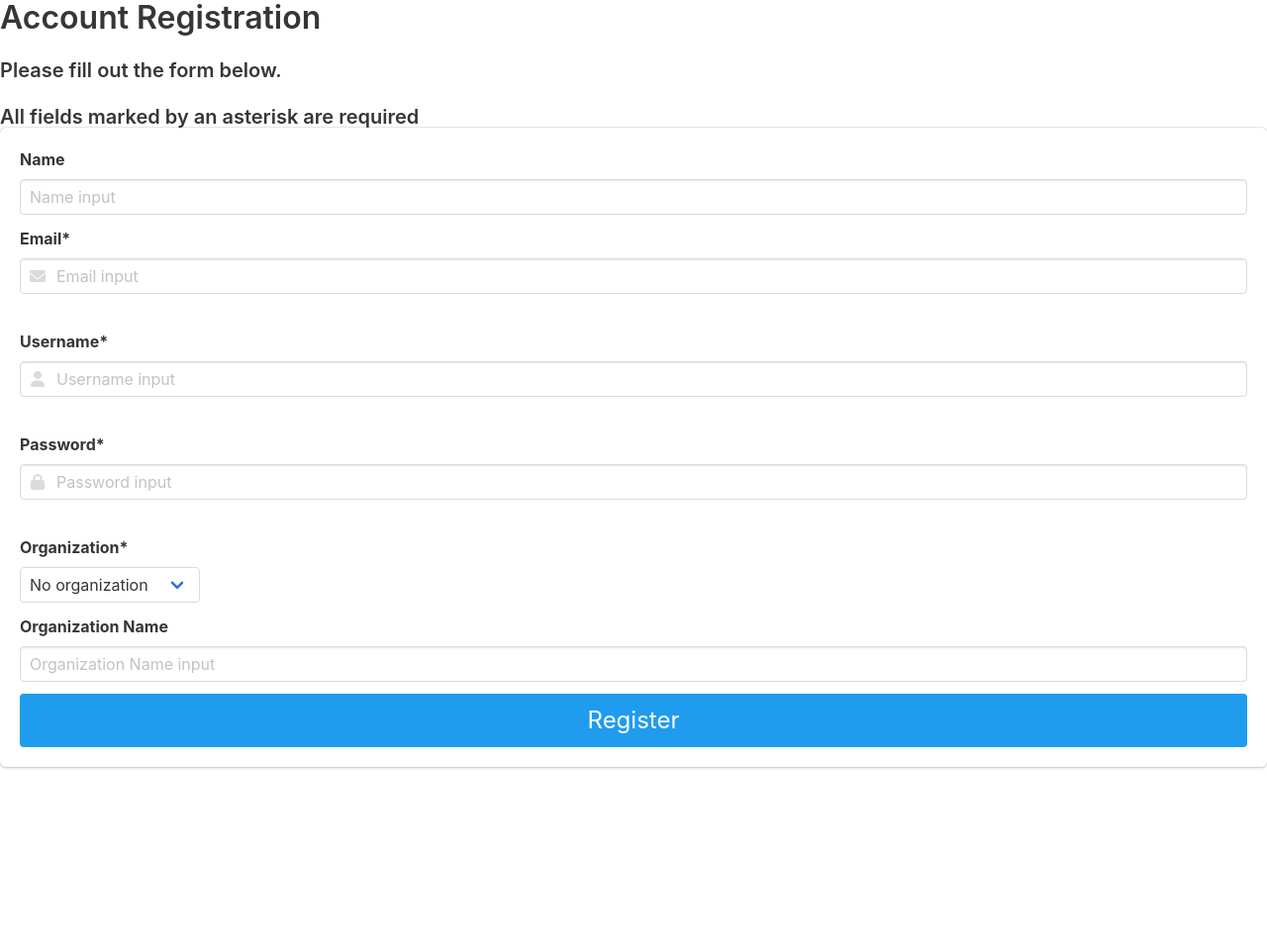
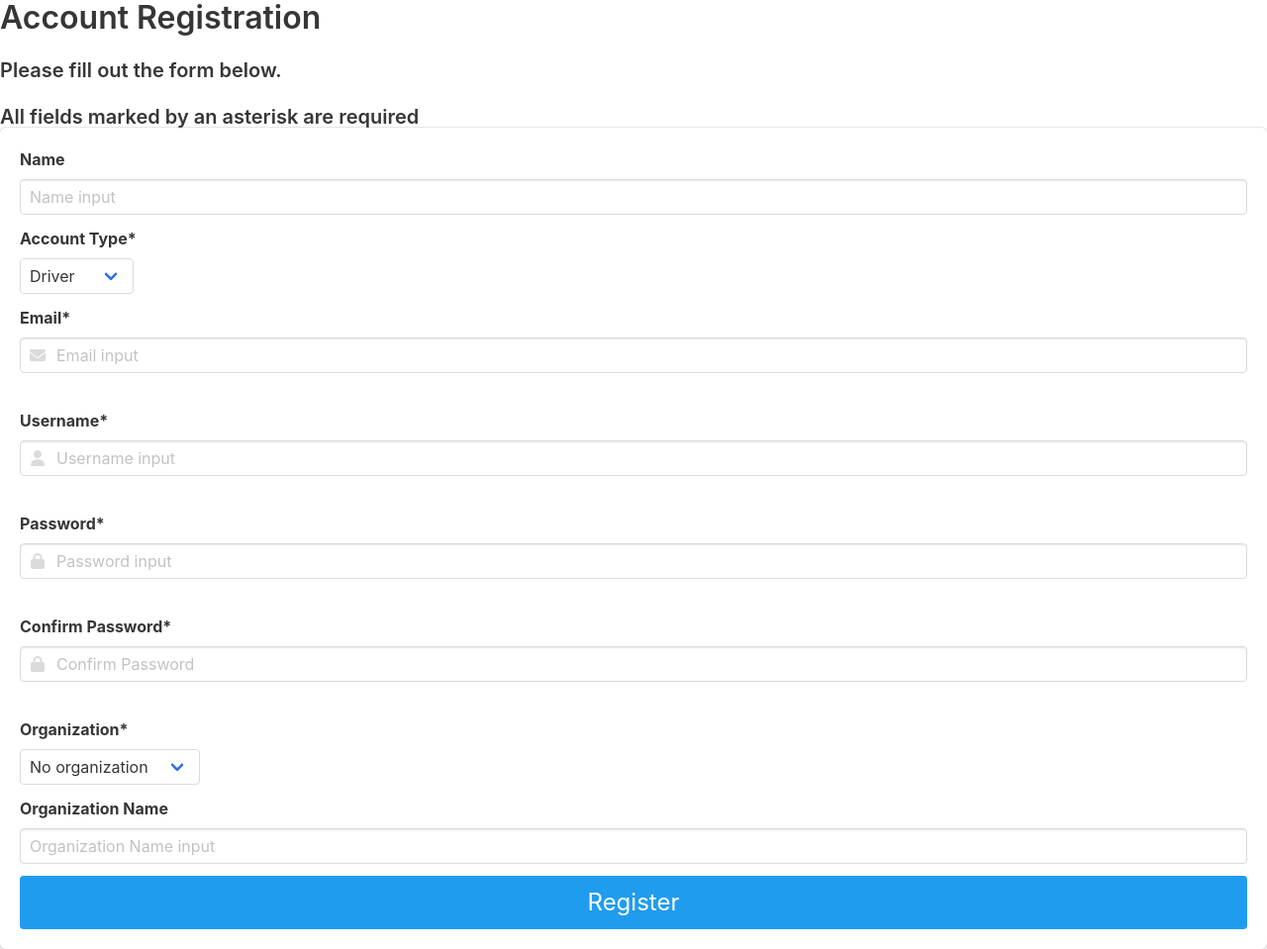
Before and after one commit to AsherW1024/S26-CPSC4910-Team23, a Flask app: page /register in a window 1280 px wide. Shown: the whole page at 99% size. Before the commit the page ends 777 px from the top, so only its background shows below. Run offline with Flask 3, Linux system fonts and the light colour scheme.

Commit message:
Add role-based registration + confirm password
Ensured that validation was checked for registration and account sign up (to meet some of the user stories in the sprints).

```diff
--- a/application.py
+++ b/application.py
@@ -94,7 +94,16 @@ def login():
 def loginUser():
 
 	identifier = request.form.get("identifier")
-	exists = paramQueryDb("SELECT UserID, Password_hash FROM Users WHERE Email = %s or Username = %s", (identifier, identifier))
+	exists = paramQueryDb("SELECT UserID AS id, Password_hash, 'driver' AS role FROM Users WHERE Email=%s OR Username=%s",
+                      (identifier, identifier))
+
+	if not exists:
+		exists = paramQueryDb("SELECT AdminID AS id, Password_hash, 'admin' AS role FROM Admins WHERE Email=%s OR Username=%s",
+                          (identifier, identifier))
+
+	if not exists:
+		exists = paramQueryDb("SELECT SponsorID AS id, Password_hash, 'sponsor' AS role FROM Sponsors WHERE Email=%s OR Username=%s",
+                          (identifier, identifier))
 
 	if not exists:
 		flash("Please enter the correct credentials", "username")
@@ -107,7 +116,9 @@ def loginUser():
 		flash("Please enter the correct credentials", "password")
 		return redirect(url_for("login"))
 
-	session['UserID'] = exists['UserID']
+	session['UserID'] = exists['id']
+	session['role'] = exists['role']
+
 	return redirect(url_for("home"))
 
 @application.route("/register")
@@ -117,35 +128,59 @@ def register():
 @application.route("/register", methods=["POST"])
 def registerUser():
 	sponsor = False
+	organization = None
 	if 'createOrg' in session:
 		sponsor = True
 		organization = session['createOrg']
 		session.pop("createOrg", None)
 
 	email = request.form.get("email")
+	username = request.form.get("username")
 
-	exists = paramQueryDb("SELECT UserID FROM Users WHERE Email=%s", (email,))
+	role = (request.form.get("role") or "driver").strip().lower()
+	confirm_password = request.form.get("confirm_password")
 
-	if exists:
+	if role == "sponsor":
+		sponsor = True
+
+
+
+	exists = paramQueryDb("SELECT UserID FROM Users WHERE Email=%s OR Username=%s", (email, username))
+	exists_admin = paramQueryDb("SELECT AdminID FROM Admins WHERE Email=%s OR Username=%s", (email, username))
+	exists_sponsor = paramQueryDb("SELECT SponsorID FROM Sponsors WHERE Email=%s OR Username=%s", (email, username))
+
+
+	if exists or exists_admin or exists_sponsor:
 		flash("User already has an account", "registered")
 		return redirect(url_for("login"))
 
 	name = request.form.get("name")
 	username = request.form.get("username")
 	password = request.form.get("password")
-	if not username or not password:
+	if not username or not password or not confirm_password:
+		flash("Missing required fields.", "registered")
 		return redirect(url_for("register"))
+
+	if password != confirm_password:
+		flash("Passwords do not match.", "registered")
+		return redirect(url_for("register"))
+
 	hashPassword = generate_password_hash(password)
 	timeCreated = datetime.now()
 
 	print("RAW USERNAME:", repr(username))
 
-	if "admin" in username.strip().lower():
+	if role == "admin":
 		insertDb(
 			"""INSERT INTO Admins (Email, Username, Password_hash, TimeCreated)
 			VALUES (%s, %s, %s, %s)""", (email, username, hashPassword, timeCreated))
 		flash("Admin account created please login", "created")
 	else:
+		if sponsor and not organization:
+			organization = request.form.get("organizationName")
+		if sponsor and not organization:
+			flash("Sponsors must provide an organization name.", "registered")
+			return redirect(url_for("register"))
 		if sponsor:
 			insertDb(
 				"""INSERT INTO Sponsors (Email, Username, Password_hash, TimeCreated, OrganizationName)
@@ -228,12 +263,30 @@ def catalog():
 
 @application.route("/profile")
 def profile():
+
+	if "UserID" not in session:
+		return redirect(url_for("login"))
+
+
+	role = session.get("role", "driver")
+
+	if role == "admin":
+		p = paramQueryDb("SELECT Email, Username FROM Admins WHERE AdminID=%s", (session["UserID"],))
+		return render_template("profile.html", layout="activenav.html",
+                               name="Admin", username=p["Username"], email=p["Email"])
+
+	if role == "sponsor":
+		p = paramQueryDb("SELECT Email, Username FROM Sponsors WHERE SponsorID=%s", (session["UserID"],))
+		return render_template("profile.html", layout="activenav.html",
+                               name="Sponsor", username=p["Username"], email=p["Email"])
+
 	profile = paramQueryDb("SELECT * FROM Users WHERE UserID = %s", (session["UserID"],))
 	return render_template("profile.html", layout = "activenav.html", name=profile["Name"], username=profile["Username"], email=profile["Email"])
 
 @application.route("/logout")
 def logout():
 	session.pop("UserID", None)
+	session.pop("role", None)
 	return redirect(url_for("home"))
 
 @application.route("/settings")
--- a/templates/register.html
+++ b/templates/register.html
@@ -22,6 +22,19 @@
                         <input class="input" type="text" name="name" placeholder="Name input">
                     </div>
                 </div>
+                <div class="field">
+                    <label class="label">Account Type*</label>
+                    <div class="control">
+                        <div class="select">
+                        <select name="role" required>
+                            <option value="driver">Driver</option>
+                            <option value="sponsor">Sponsor</option>
+                            <option value="admin">Admin</option>
+                        </select>
+                        </div>
+                    </div>
+                </div>
+
                 <div class="field">
                     <label class="label">Email*</label>
                     <div class="control has-icons-left">
@@ -59,6 +72,18 @@
                     </div>
                 </div>
                 <div class="field">
+                    <label class="label">Confirm Password*</label>
+                    <div class="control has-icons-left">
+                        <input class="input" type="password" name="confirm_password" placeholder="Confirm Password" pattern=".{8,128}" required>
+                        <span class="icon is-small is-left">
+                        <i class="fas fa-lock"></i>
+                        </span>
+                        <span class="error">
+                        Passwords must match
+                        </span>
+                    </div>
+                </div>
+                <div class="field">
                     <label class="label">Organization*</label>
                     <div class="control">
                         <div class="select">
@@ -69,6 +94,7 @@
                         </div>
                     </div>
                 </div>
+
                 <div class="field">
                     <label class="label">Organization Name</label>
                     <div class="control">
```
